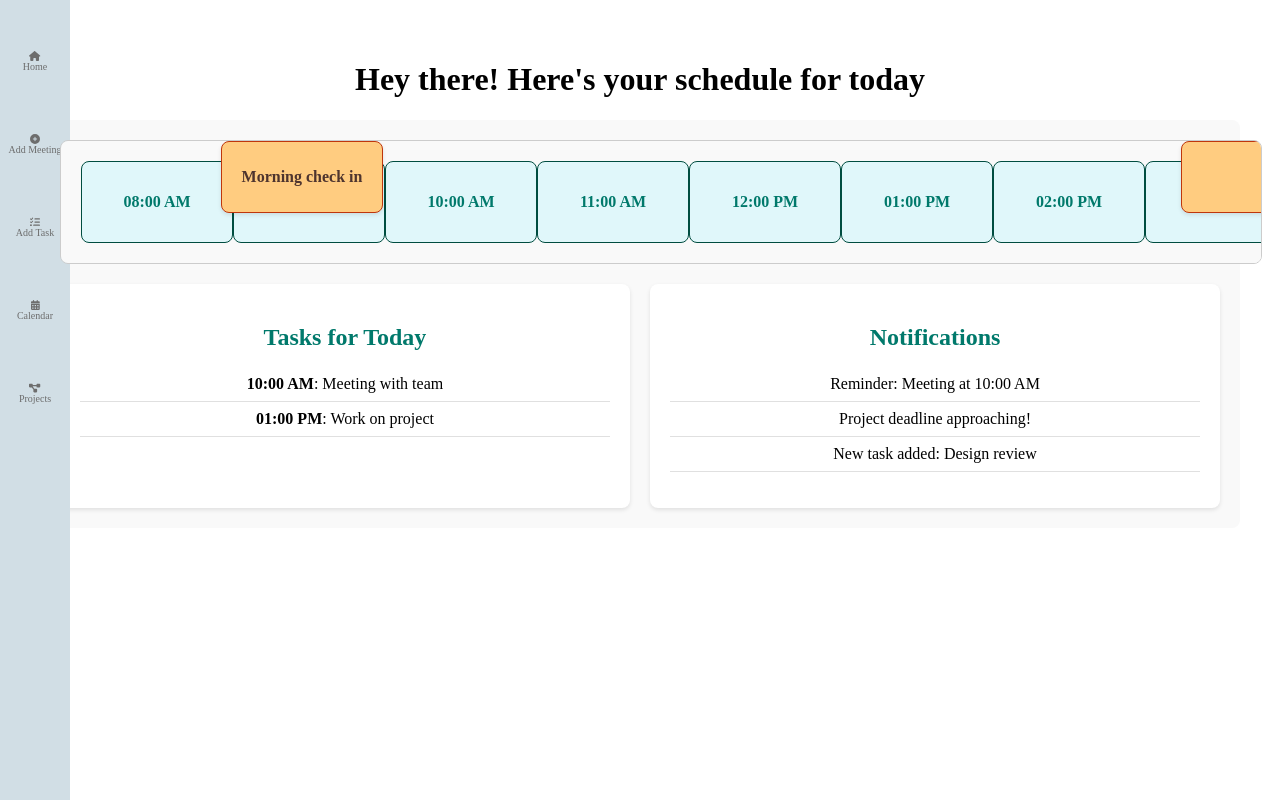
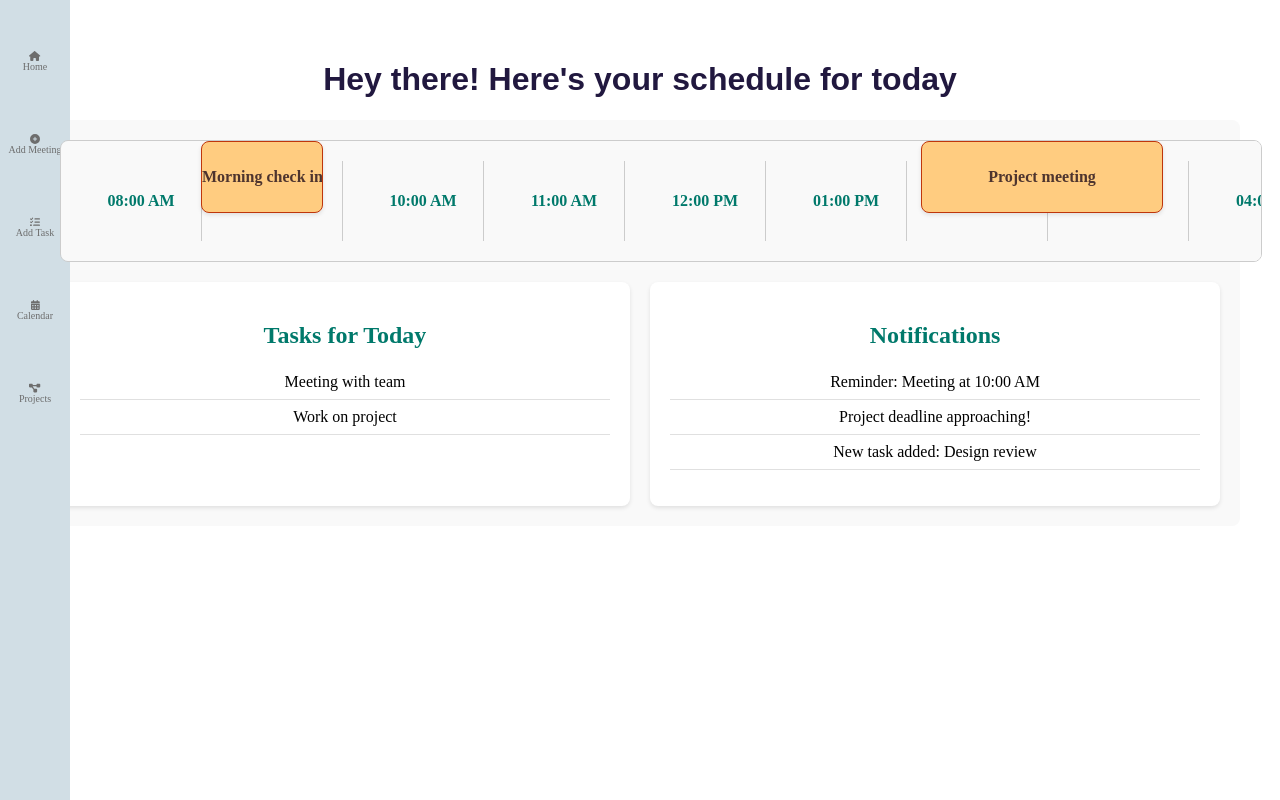
Before and after one commit to kimberlytmq/hackforgood, a React (Vite) app: page /home in a window 1280 px wide. Built offline with nearby package versions, Linux system fonts and the light colour scheme.

Commit message:
Download calendar react

```diff
--- a/src/components/DaySchedule.css
+++ b/src/components/DaySchedule.css
@@ -20,32 +20,33 @@
 }
 
 .schedule-container::-webkit-scrollbar {
-  display: none;
+  height: 8px;
+  background: #f0f0f0;
+}
+
+.schedule-container::-webkit-scrollbar-thumb {
+  background: #ccc;
+  border-radius: 4px;
 }
 
 .time-slot-container {
-  position: relative;
   display: flex;
-  gap: 0px;
+  gap: 20px;
 }
 
 .time-slot {
-  position: relative;
-  min-width: 150px;
+  width: 120px;
   height: 80px;
-  background-color: #e0f7fa;
+  border-right: 1px solid #ccc;
   color: #00796b;
   text-align: center;
   line-height: 80px;
   font-weight: bold;
-  border-radius: 8px;
-  border: 1px solid #004d40;
 }
 
 .meetings-container {
   position: absolute;
   top: 0;
-  left: 0;
   height: 80px;
   display: flex;
 }
--- a/src/components/DaySchedule.jsx
+++ b/src/components/DaySchedule.jsx
@@ -12,8 +12,8 @@ const meetings = [
 ]
 
 const tasks = [
-  { time: '10:00 AM', description: 'Meeting with team' },
-  { time: '01:00 PM', description: 'Work on project' },
+  { description: 'Meeting with team' },
+  { description: 'Work on project' },
 ];
 
 const notifications = [
@@ -40,8 +40,8 @@ const DaySchedule = () => {
             key={index}
             className="meeting-block"
             style={{
-              left: `${timeSlots.indexOf(meeting.startTime) * 160}px`,
-              width: `${(timeSlots.indexOf(meeting.endTime) - timeSlots.indexOf(meeting.startTime)) * 160}px`
+              left: `${timeSlots.indexOf(meeting.startTime) * 120}px`,
+              width: `${(timeSlots.indexOf(meeting.endTime) - timeSlots.indexOf(meeting.startTime)) * 120}px`
             }}
           >
             {meeting.title}
@@ -58,7 +58,7 @@ const DaySchedule = () => {
           <ul>
             {tasks.map((task, index) => (
               <li key={index}>
-                <strong>{task.time}</strong>: {task.description}
+                {task.description}
               </li>
             ))}
           </ul>
--- a/src/pages/Home.jsx
+++ b/src/pages/Home.jsx
@@ -4,7 +4,7 @@ import DaySchedule from '../components/DaySchedule';
 function Home() {
   return (
     <div className="App">
-      <h1>Hey there! Here's your schedule for today</h1>
+      <h1 style={{ color: '#21183f', fontFamily: 'sans-serif' }}>Hey there! Here's your schedule for today</h1>
       <DaySchedule />
     </div>
   )
```
